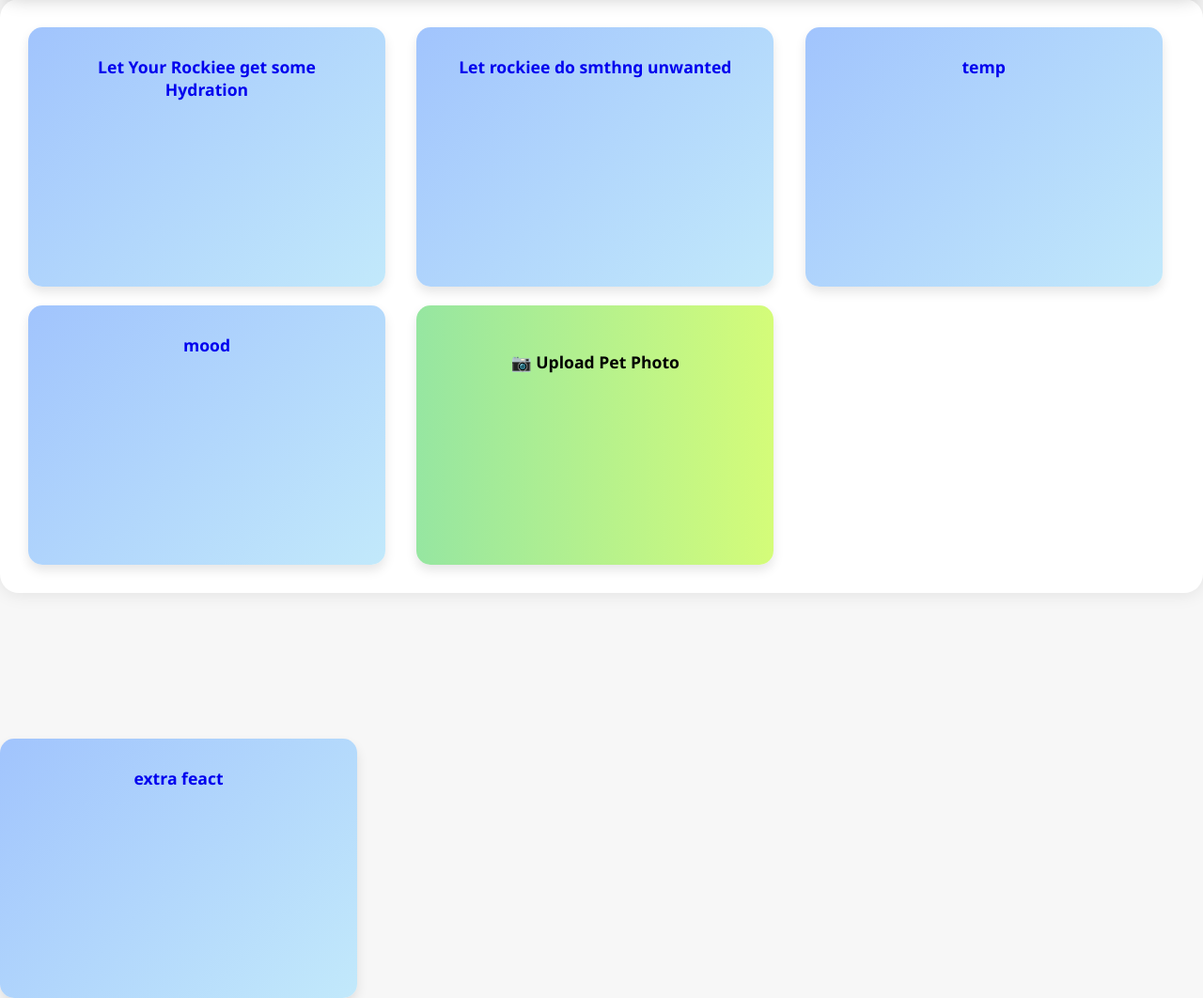
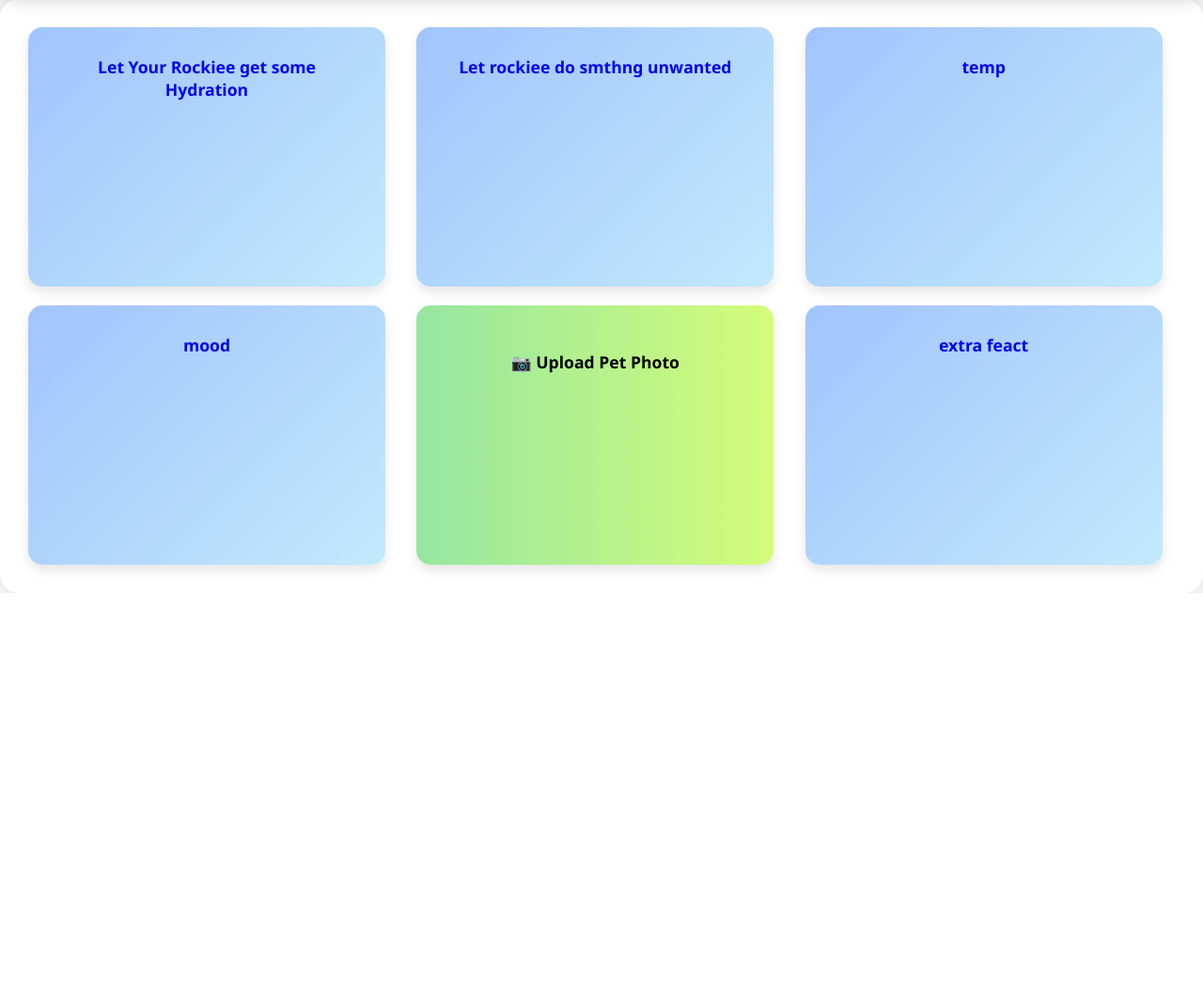
Before and after one commit to jany104/PetRock, a Flask app: page / in a window 1280 px wide. Shown: the part 523-1585 px from the top of the page at 94% size. After the commit the page ends 1154 px from the top, so only its background shows below. Run offline with Flask 3, Linux system fonts and the light colour scheme.

Commit message:
resolving

```diff
--- a/templates/index.html
+++ b/templates/index.html
@@ -82,24 +82,19 @@
      <a href="temp.html" style="text-decoration: none;"> <div class="feature-box">temp</div> </a>
       <a href="mood.html" style="text-decoration: none;">  <div class="feature-box">mood</div> </a>
     <div class="feature-box scan-box" >
-  <div class="scan-inner">
    <div id="uploadBox" onclick="triggerUpload()">
   <p>📷 Upload Pet Photo</p>
-</div>
-</section>
 
 <!-- Hidden file input -->
 <input type="file" id="fileInput" accept="image/*" style="display: none;">
 
-    <div class="scan-back">
-      <video id="camerafeed" autoplay muted playsinline></video>
-    </div>
+
   </div>
 </div>
 
 
 
-      <a href="#" style="text-decoration: none;"> <div class="feature-box">extra feact</div> </a>
+  <a href="#" style="text-decoration: none;"> <div class="feature-box">extra feact</div> </a>
 
   </section>
 
```
